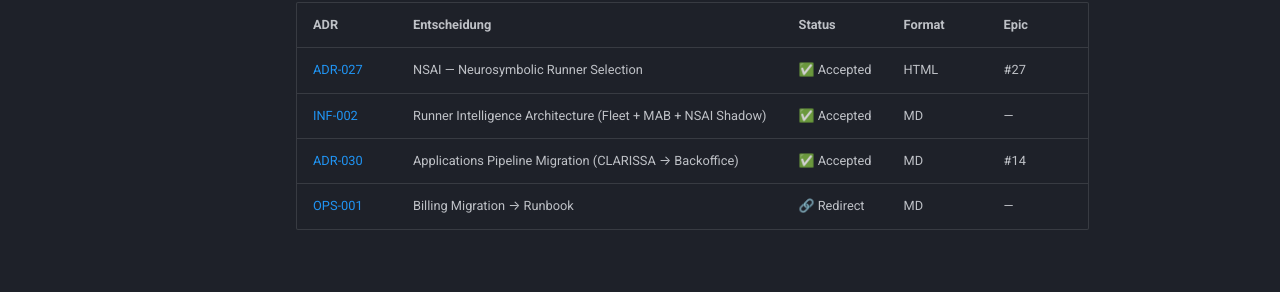
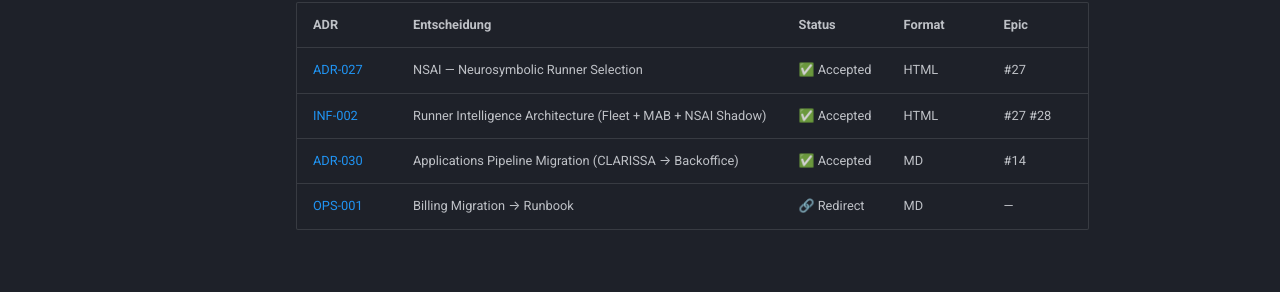
Before and after one commit to wolfram-laube/backoffice, an MkDocs documentation site: the page built from docs/adr/README.md, in a window 1280 px wide. Shown: the part 226-518 px from the top of the page. Built offline with MkDocs 1.6.1 and Material for MkDocs 9.7.7, drawn with Linux system fonts in a browser that asks for light colours; comment, search, counter and statistics services are not loaded.

Commit message:
docs(adr): link INF-002 to HTML edition [skip ci]

```diff
--- a/docs/adr/README.md
+++ b/docs/adr/README.md
@@ -3,7 +3,7 @@
 | ADR | Entscheidung | Status | Format | Epic |
 |-----|-------------|--------|--------|------|
 | [ADR-027](ADR-027-nsai-architecture.html) | NSAI — Neurosymbolic Runner Selection | ✅ Accepted | HTML | #27 |
-| [INF-002](infrastructure/INF-002-runner-intelligence.md) | Runner Intelligence Architecture (Fleet + MAB + NSAI Shadow) | ✅ Accepted | MD | — |
+| [INF-002](infrastructure/INF-002-runner-intelligence.html) | Runner Intelligence Architecture (Fleet + MAB + NSAI Shadow) | ✅ Accepted | HTML | #27 #28 |
 | [ADR-030](ADR-030-applications-migration.md) | Applications Pipeline Migration (CLARISSA → Backoffice) | ✅ Accepted | MD | #14 |
 | [OPS-001](operations/OPS-001-billing-migration.md) | Billing Migration → Runbook | 🔗 Redirect | MD | — |
 
```
